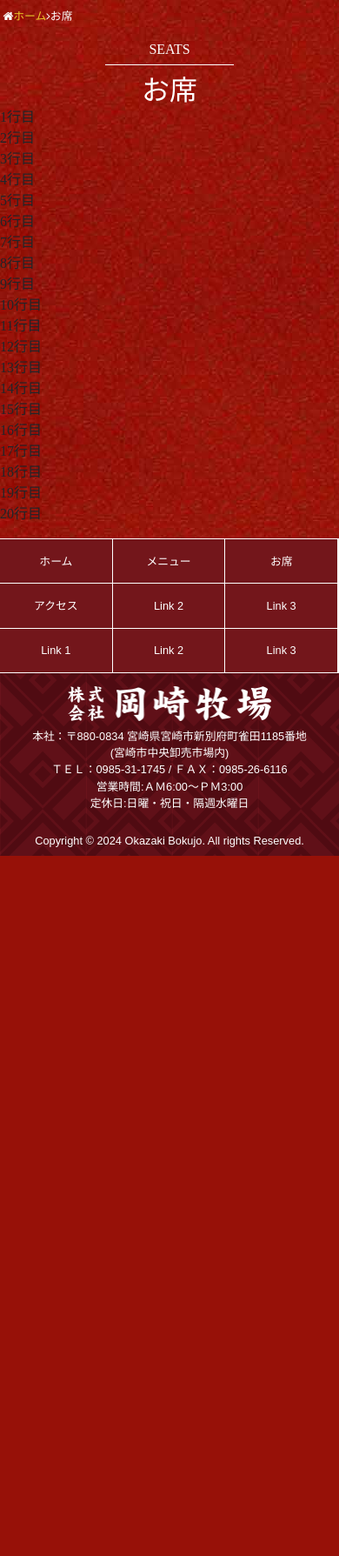
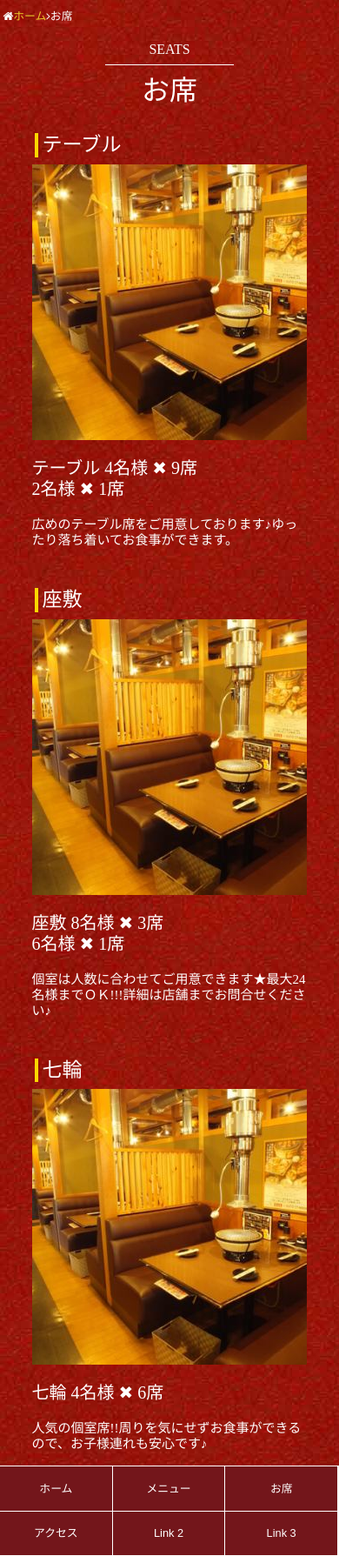
Before and after one commit to candy991/portfolio, a Flask app: page /seats in a window 390 px wide. Shown: the part 49-1838 px from the top of the page at 87% size. Before the commit the page ends 1033 px from the top, so only its background shows below. Run offline with Flask 3, Linux system fonts and the light colour scheme; style sheets or scripts are compiled from the project's sources.

Commit message:
更新してみた

```diff
--- /dev/null
+++ b/static/css/seats.css
@@ -0,0 +1,54 @@
+.contena {
+  padding-top: 30px;
+  color: white;
+}
+.contena .c {
+  padding-left: 5px;
+  display: inline-block;
+  border-left: 4px solid gold;
+}
+.contena .mgn {
+  display: flex;
+  text-align: center;
+  justify-content: center;
+}
+.contena .mgn img {
+  max-width: 50%;
+  max-height: 317px;
+}
+.contena .mgn h5 {
+  text-align: start;
+  padding-top: 20px;
+  padding-left: 20px;
+  background-color: #444444;
+  margin-bottom: 0;
+  width: 40%;
+}
+.contena .mgn h5 p {
+  padding-top: 20px;
+  font-size: 15px;
+}
+
+@media screen and (max-width: 500px) {
+  .contena {
+    margin: 0 auto;
+    width: 317px;
+  }
+  .contena .c {
+    margin-left: 3px;
+  }
+  .contena .mgn {
+    text-align: center;
+    display: block;
+  }
+  .contena .mgn img {
+    max-width: 100%;
+    max-height: 100%;
+  }
+  .contena .mgn h5 {
+    text-align: start;
+    padding-left: 0;
+    background-color: transparent;
+    width: 100%;
+  }
+}/*# sourceMappingURL=seats.css.map */
--- /dev/null
+++ b/static/css/seats.scss
@@ -0,0 +1,53 @@
+.contena{
+    padding-top: 30px;
+    color: white;
+    .c{
+        padding-left: 5px;
+        display: inline-block;
+        border-left: 4px solid gold;
+    }
+    .mgn{
+        display: flex;
+        text-align: center;
+        justify-content: center;
+        img{
+            max-width: 50%;
+            max-height: 317px;
+        }
+        h5{
+            text-align: start;
+            padding-top: 20px;
+            padding-left: 20px;
+            background-color: #444444;
+            margin-bottom: 0;
+            width: 40%;
+            p{
+                padding-top: 20px;
+                font-size: 15px;
+            }
+        }
+    }
+}
+@media screen and (max-width:500px) {
+    .contena{
+        margin:0 auto;
+        width: 317px;
+        .c{
+            margin-left: 3px;
+        }
+        .mgn{
+            text-align: center;
+            img{
+                max-width: 100%;
+                max-height: 100%;
+            }
+            h5{
+                text-align: start;
+                padding-left: 0;
+                background-color: transparent;
+                width: 100%;
+            }
+            display: block;
+        }
+    }
+}
--- a/static/css/seets.css
+++ /dev/null
@@ -1 +0,0 @@
-/*# sourceMappingURL=seets.css.map */
--- a/templates/seats.html
+++ b/templates/seats.html
@@ -34,9 +34,27 @@
       <p>SEATS</p>
       <h2>お席</h2>
     </div>
-    <p>
-      1行目<br />2行目<br />3行目<br />4行目<br />5行目<br />6行目<br />7行目<br />8行目<br />9行目<br />10行目<br />11行目<br />12行目<br />13行目<br />14行目<br />15行目<br />16行目<br />17行目<br />18行目<br />19行目<br />20行目
-    </p>
+    <div class="contena">
+      <h3 class="c">テーブル</h3>
+      <div class="mgn">
+        <img src="../static/img/seets.jpg" />
+        <h5>テーブル 4名様 ✖ 9席<br>2名様 ✖ 1席<br><p>広めのテーブル席をご用意しております♪ゆったり落ち着いてお食事ができます。</p></h5>
+      </div>
+    </div>
+    <div class="contena">
+      <h3 class="c">座敷</h3>
+      <div class="mgn">
+        <img src="../static/img/seets.jpg" />
+        <h5>座敷 8名様 ✖ 3席<br>6名様 ✖ 1席<br><p>個室は人数に合わせてご用意できます★最大24名様までＯＫ!!!詳細は店舗までお問合せください♪</p></h5>
+      </div>
+    </div>
+    <div class="contena">
+      <h3 class="c">七輪</h3>
+      <div class="mgn">
+        <img src="../static/img/seets.jpg" />
+        <h5>七輪 4名様 ✖ 6席<br><p>人気の個室席!!周りを気にせずお食事ができるので、お子様連れも安心です♪</p></h5>
+      </div>
+    </div>
     <div class="pagetop">
       <i class="fa fa-chevron-up" aria-hidden="true"></i>
     </div>
```
Also changed, not shown: static/css/seets.scss (deleted), static/img/seets.jpg (added), 2 other files.
